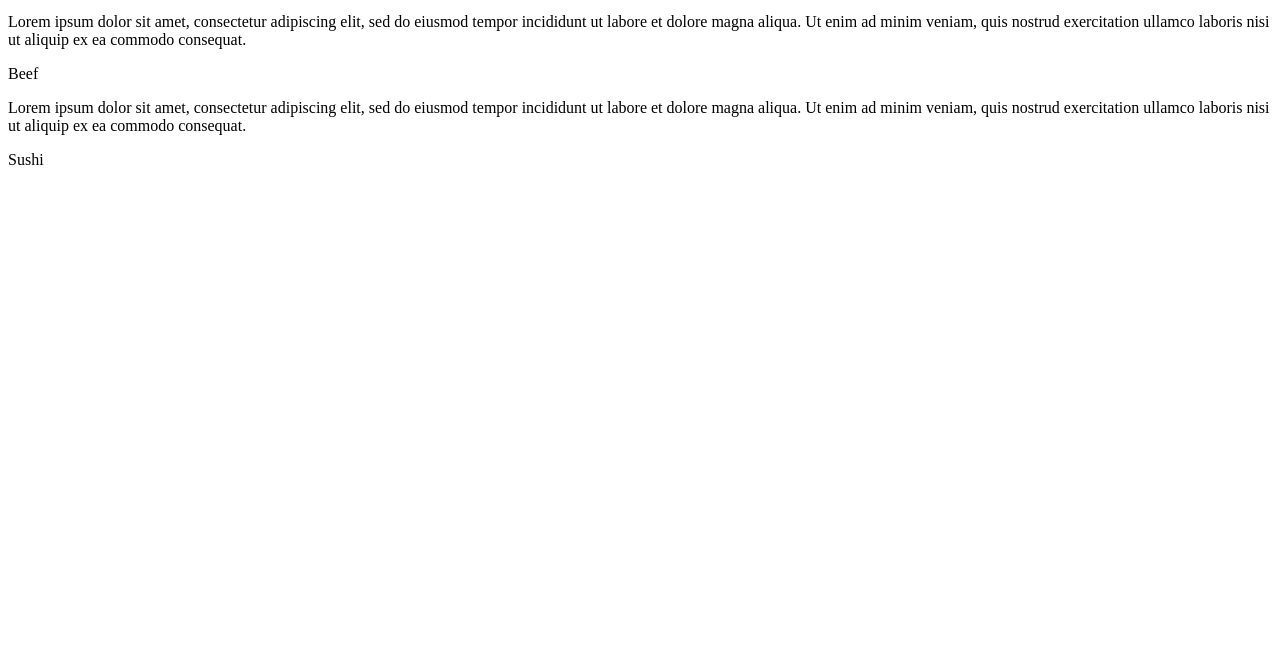
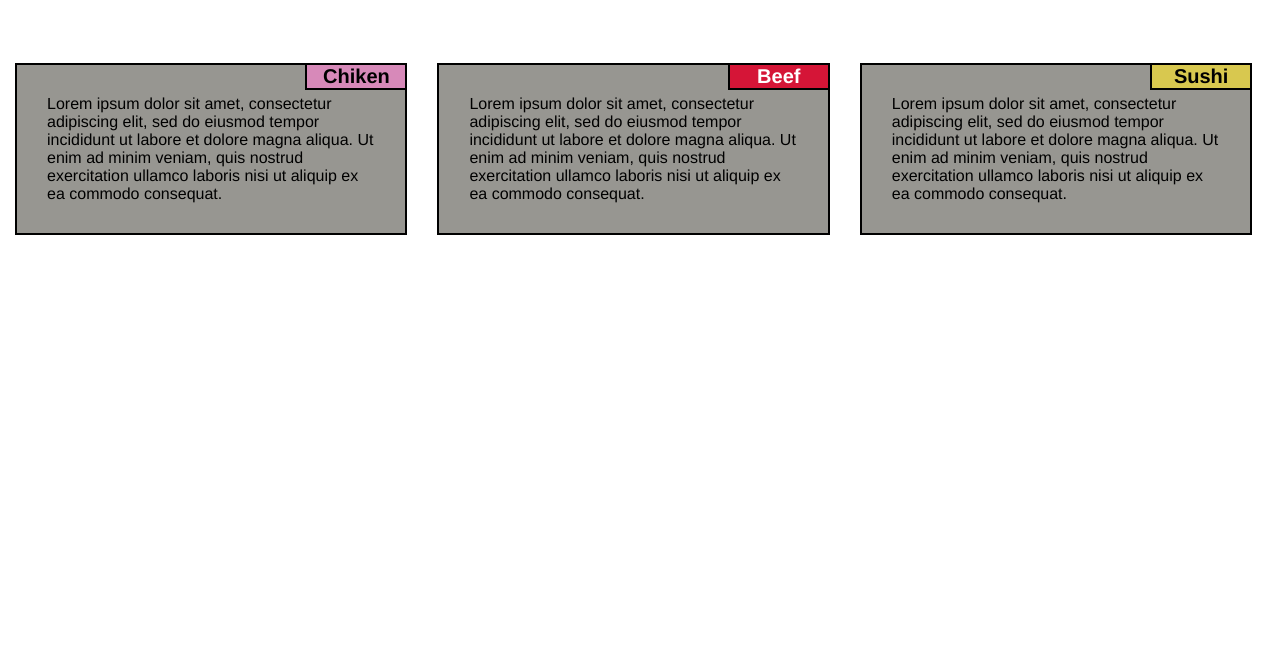
Before and after one commit to nazarskiy/coursera, a plain HTML site: page md2sol/index.html in a window 1280 px wide. Shown: the part 139-800 px from the top of the page. Drawn offline with Linux system fonts and the light colour scheme.

Commit message:
Well, no it's done

```diff
--- a/md2sol/md2sol-index.html
+++ b/md2sol/index.html
@@ -2,7 +2,7 @@
 <head>
 	<meta charset="utf-8">
 	<meta name="viewport" content="width=device-width, initial-scale=1">
-	<link rel="stylesheet" type="text/css" href="stylemd2.css">
+	<link rel="stylesheet" type="text/css" href="md2sol-style.css">
 	<title>md2sol</title>
 </head>
 <body>
```
Also changed, not shown: 2 other files.
